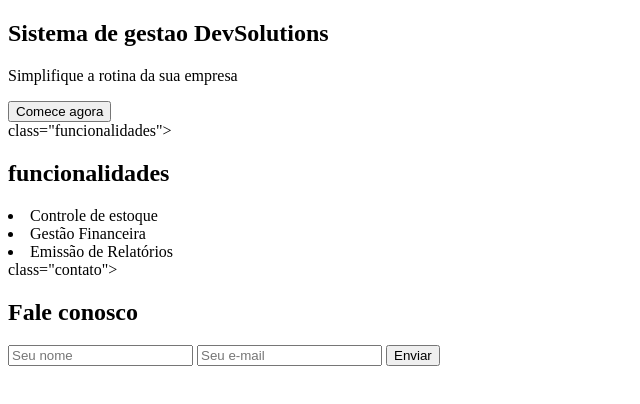
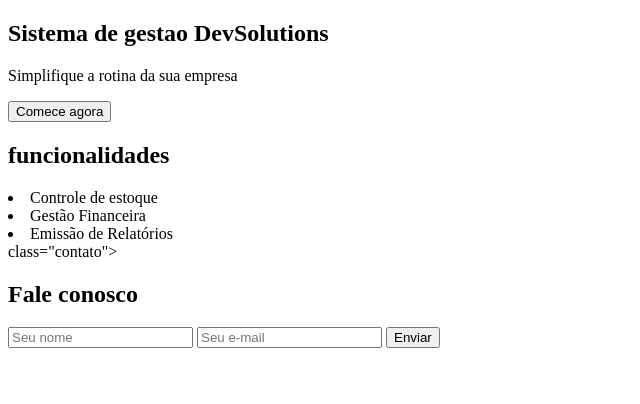
Before and after one commit to luizafumero/DevSolutions, a plain HTML site: page Index.html in a window 1280 px wide. Shown: the whole page, without its empty margins (0-640 px from the left). Drawn offline with Linux system fonts and the light colour scheme; a script that the page names is missing.

Commit message:
Update Index.html

```diff
--- a/Index.html
+++ b/Index.html
@@ -10,7 +10,7 @@
         <h1>Sistema de gestao DevSolutions</h1>
         <p>Simplifique a rotina da sua empresa</p>
         <button>Comece agora</button>
-    </section> class="funcionalidades">
+    </section class="funcionalidades">
     <h2>funcionalidades</h2>
     </ul>
     <li>Controle de estoque</li>
```
